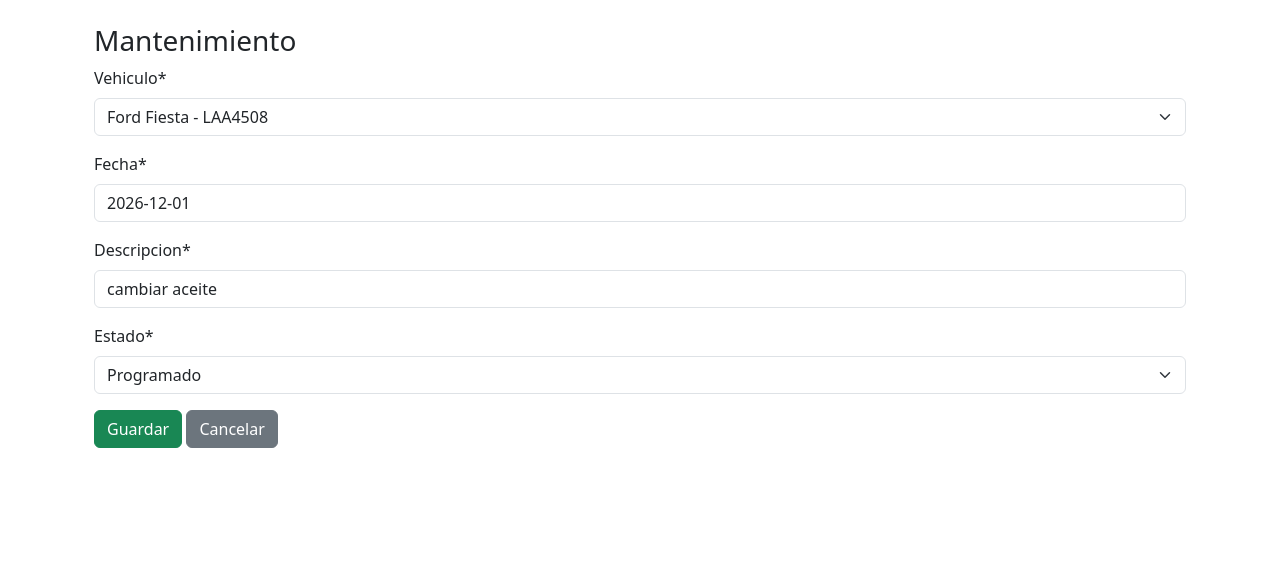
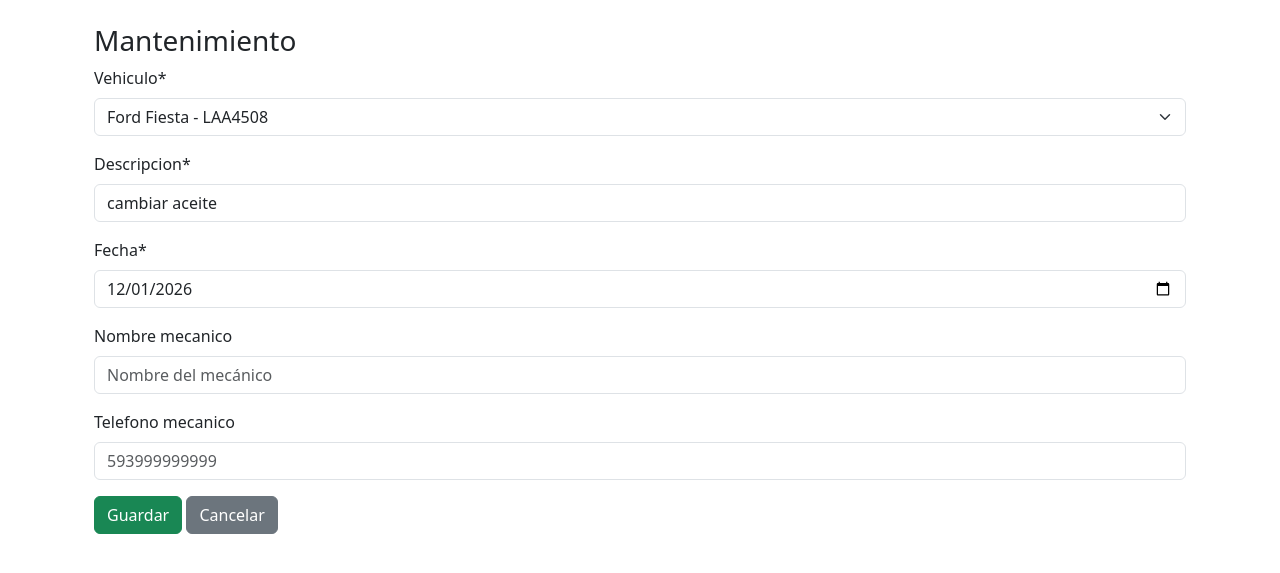
Before and after one commit to joprzc/BackendMantenimientoVehiculos_jonathan_perez, a Django app: page /agenda/editar/16/ in a window 1280 px wide. Shown: the part 56-629 px from the top of the page. Run offline with Django 5.2, Linux system fonts and the light colour scheme; data comes from the database, SQL or seed files in the repository; some libraries are stand-ins or nearby versions.

Commit message:
Agregar notificaciones a whatsapp

```diff
--- a/app1/forms.py
+++ b/app1/forms.py
@@ -8,7 +8,42 @@ class MantenimientoForm(forms.ModelForm):
     class Meta:  # clase interna recomendado
         model = Mantenimiento
         # fields = ["vehiculo", "fecha", "descripcion", "estado"]
-        fields = "__all__"
+        # fields = "__all__"
+        fields = [
+            "vehiculo",
+            "descripcion",
+            "fecha",
+            "nombre_mecanico",
+            "telefono_mecanico",
+        ]
+
+        widgets = {
+            "fecha": forms.DateInput(attrs={"type": "date"}),
+            "nombre_mecanico": forms.TextInput(
+                attrs={
+                    "class": "form-control",
+                    "placeholder": "Nombre del mecánico",
+                }
+            ),
+            "telefono_mecanico": forms.TextInput(
+                attrs={
+                    "class": "form-control",
+                    "placeholder": "593999999999",
+                }
+            ),
+        }
+
+    def clean_telefono_mecanico(self):
+        telefono = self.cleaned_data.get("telefono_mecanico", "")
+        if not telefono:
+            return telefono  # Permitir campo vacío
+
+        telefono = telefono.strip().replace(" ", "").replace("-", "")
+        if not telefono.startswith("+"):
+            raise forms.ValidationError(
+                "El teléfono debe incluir código de país. Ejemplo: +593999999999"
+            )
+        return telefono
 
 
 # formulario para vehiculo
--- a/app1/models.py
+++ b/app1/models.py
@@ -79,6 +79,9 @@ class Mantenimiento(models.Model):
             ("Realizado", "Realizado"),
         ],
     )
+    # datos del mecanico
+    nombre_mecanico = models.CharField(max_length=120, blank=True, null=True)
+    telefono_mecanico = models.CharField(max_length=20, blank=True, null=True)
 
     # define como se veran las filas
     def __str__(self):
--- a/app1/urls.py
+++ b/app1/urls.py
@@ -63,4 +63,9 @@ urlpatterns = [
         views.vehiculo_notify_whatsapp,
         name="vehiculo_notify_whatsapp",
     ),
+    path(
+        "mantenimiento/<int:mantenimiento_id>/notify-whatsapp/",
+        views.mantenimiento_notify_whatsapp,
+        name="mantenimiento_notify_whatsapp",
+    ),
 ]
--- a/app1/views.py
+++ b/app1/views.py
@@ -39,6 +39,7 @@ from app1.services.dashboard_gauge_service import get_vehicle_gauge_data
 # from app1.services.obd_gauge_service import get_gauge_data
 
 # whatsapp
+from urllib.parse import quote
 from app1.forms import WhatsappMaintenanceForm
 from .services.whatsapp_service import send_whatsapp
 
@@ -261,6 +262,28 @@ def mantenimiento_send_notification(request, id):
 
     # return redirect("vehiculo_index", id=vehiculo.id)
     return redirect("vehiculo_index", id=mantenimiento.vehiculo.id)
+
+
+# notificaciones a whatsapp
+def mantenimiento_notify_whatsapp(request, mantenimiento_id):
+    mantenimiento = get_object_or_404(Mantenimiento, id=mantenimiento_id)
+
+    telefono = (mantenimiento.telefono_mecanico or "").strip()
+
+    if not telefono:
+        messages.error(request, "Este mantenimiento no tiene teléfono del mecánico.")
+        return redirect(request.META.get("HTTP_REFERER", "mantenimiento_list"))
+    telefono_limpio = telefono.replace(" ", "").replace("+", "")
+
+    mensaje = (
+        f"Hola {mantenimiento.nombre_mecanico or 'mecanico'}, "
+        f"se ha agendado el mantenimiento del vehículo {mantenimiento.vehiculo.placa}. "
+        f"Detalle: {mantenimiento.descripcion}."
+        f"Fecha programada: {mantenimiento.fecha.strftime('%d/%m/%Y')}."
+    )
+
+    whatsapp_url = f"https://wa.me/{telefono_limpio}?text={quote(mensaje)}"
+    return redirect(whatsapp_url)
 
 
 # VAHICULOS
--- a/registro/settings.py
+++ b/registro/settings.py
@@ -33,6 +33,11 @@ OBD_DEMO_FILL_MISSING = os.getenv("OBD_DEMO_FILL_MISSING", "0") == "1"
 WHATSAPP_TOKEN = os.getenv("WHATSAPP_TOKEN", "")
 WHATSAPP_PHONE_ID = os.getenv("WHATSAPP_PHONE_ID", "")
 WHATSAPP_DEBUG_TO = os.getenv("WHATSAPP_DEBUG_TO", "")  # usar en DEBUG
+
+# variables para Twilio WhatsApp
+TWILIO_ACCOUNT_SID = os.getenv("TWILIO_ACCOUNT_SID", "")
+TWILIO_AUTH_TOKEN = os.getenv("TWILIO_AUTH_TOKEN", "")
+TWILIO_WHATSAPP_NUMBER = os.getenv("TWILIO_WHATSAPP_NUMBER", "")
 
 # Quick-start development settings - unsuitable for production
 # See https://docs.djangoproject.com/en/5.2/howto/deployment/checklist/
```
Also changed, not shown: app1/services/dashboard_gauge_service.py (+15 -4 lines), app1/services/notificacioneswhatsapp.py (added, +16 -0 lines), estructura.txt (renamed from estructura3.txt, +10 -6 lines), templates/myvehiculo/agenda.html (+9 -10 lines), app1/migrations/0013_mantenimiento_nombre_mecanico_and_more.py (added), 1 other file.
